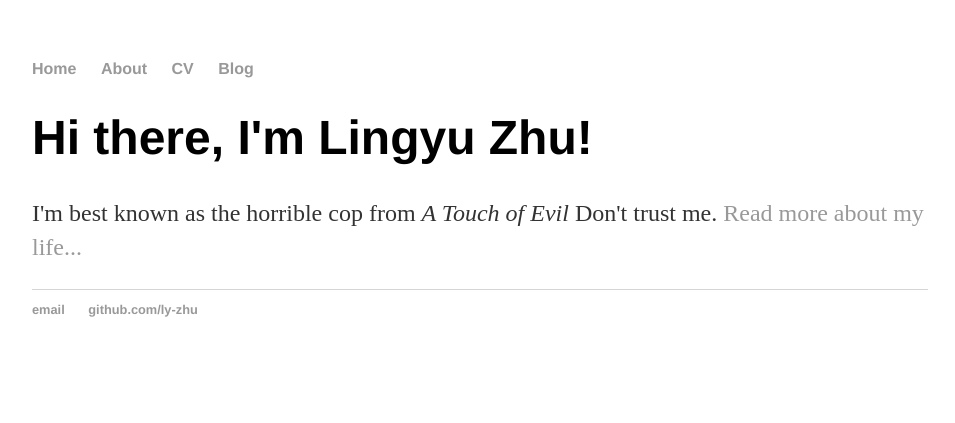
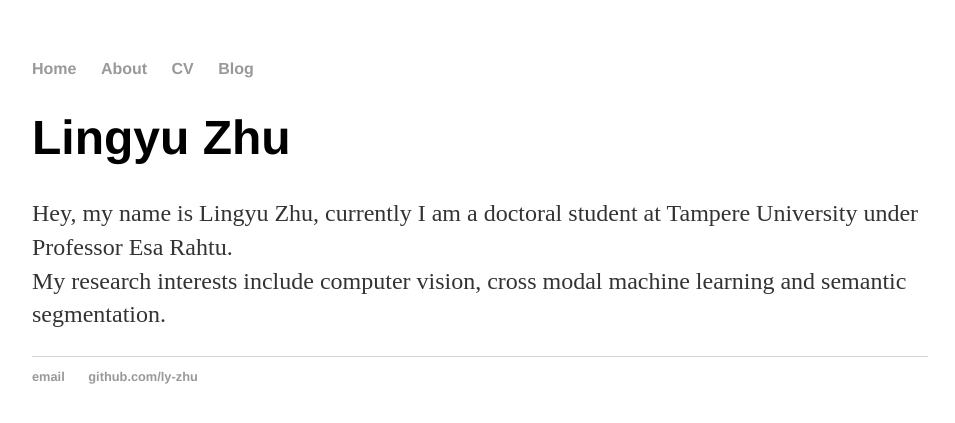
Before and after one commit to ly-zhu/ly-zhu.github.io, a Jekyll site: the page built from index.html, in a window 1280 px wide. Shown: the top 423 px of the page, without its empty margins (160-1115 px from the left). Built offline with Jekyll 4.4.1, drawn with Linux system fonts in a browser that asks for light colours.

Commit message:
Update index.html
add self intro to index.html

```diff
--- a/index.html
+++ b/index.html
@@ -1,8 +1,9 @@
 ---
 layout: default
-title: Visually Guided Sound Source Separation using Cascaded Opponent Filter Network
+title: Lingyu Zhu
 ---
 <div class="blurb">
-	<h1>Hi there, I'm Lingyu Zhu!</h1>
-	<p>I'm best known as the horrible cop from <em>A Touch of Evil</em> Don't trust me. <a href="/about">Read more about my life...</a></p>
+	<h1>Lingyu Zhu</h1>
+	<p>Hey, my name is Lingyu Zhu, currently I am a doctoral student at Tampere University under Professor Esa Rahtu. <br>
+		My research interests include computer vision, cross modal machine learning and semantic segmentation.</p>
 </div><!-- /.blurb -->
```
